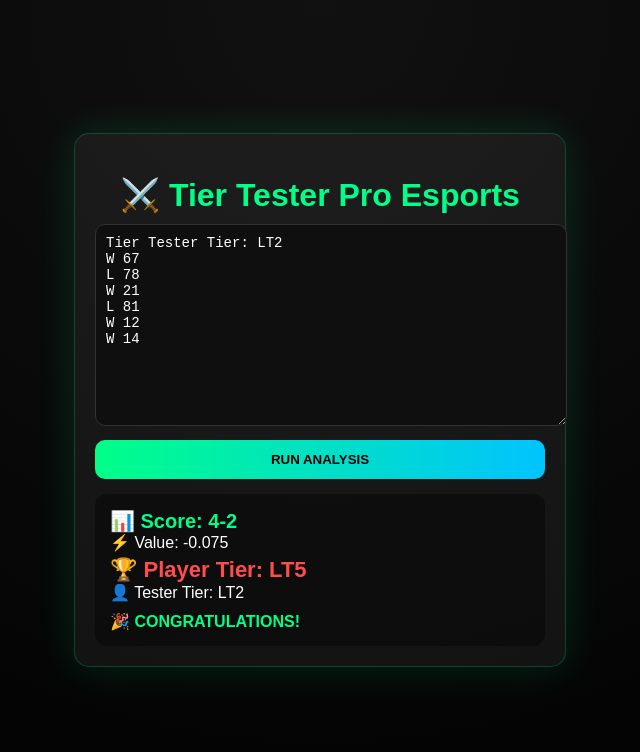
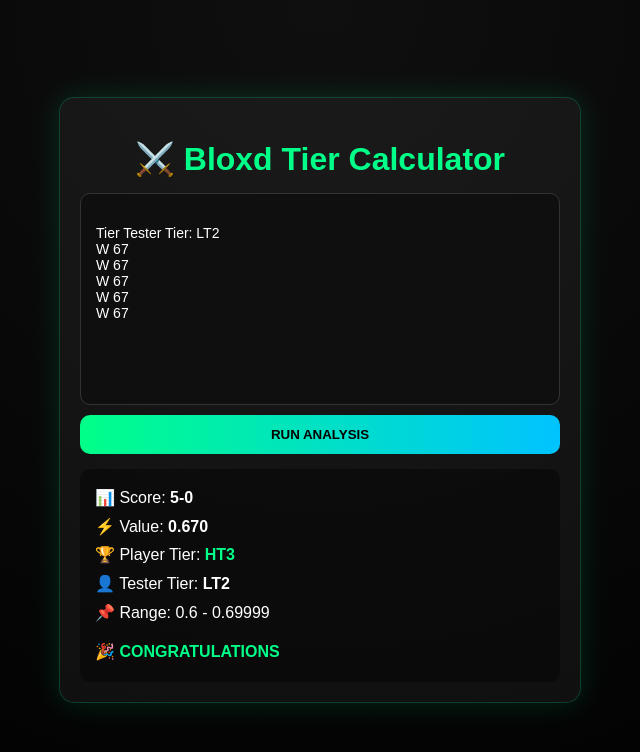
Before and after one commit to trustyv6mc-cpu/bloxd-tier-calculator, a plain HTML site: page index.html in a window 1280 px wide. Both pictures are taken after a click on the button "RUN ANALYSIS". Shown: the whole page, without its empty margins (320-960 px from the left). Drawn offline with Linux system fonts and the light colour scheme.

Commit message:
Replace Tier Tester Dashboard with Bloxd Calculator

```diff
--- a/index.html
+++ b/index.html
@@ -1,52 +1,55 @@
 <!DOCTYPE html>
 <html>
 <head>
-  <title>Tier Tester Esports Dashboard</title>
+  <title>Bloxd Tier Calculator</title>
 
   <style>
     body {
       margin: 0;
       font-family: Arial;
-      background: radial-gradient(circle at top, #111, #000);
+      background: radial-gradient(circle at top, #0f0f0f, #000);
       color: white;
       display: flex;
       justify-content: center;
       align-items: center;
       height: 100vh;
-      overflow: hidden;
     }
 
-    .card {
-      width: 450px;
-      background: rgba(255,255,255,0.06);
+    .panel {
+      width: 480px;
+      background: rgba(255,255,255,0.05);
       border: 1px solid rgba(0,255,150,0.2);
       border-radius: 15px;
       padding: 20px;
-      box-shadow: 0 0 40px rgba(0,255,150,0.15);
-      animation: fadeIn 0.6s ease;
+      box-shadow: 0 0 30px rgba(0,255,150,0.15);
+      animation: pop 0.5s ease;
     }
 
-    @keyframes fadeIn {
-      from { transform: scale(0.8); opacity: 0; }
+    @keyframes pop {
+      from { transform: scale(0.85); opacity: 0; }
       to { transform: scale(1); opacity: 1; }
     }
 
     h1 {
       text-align: center;
       color: #00ff88;
-      margin-bottom: 10px;
+      margin-bottom: 15px;
     }
 
-    textarea {
-      width: 100%;
-      height: 180px;
+    .editor {
       background: #0f0f0f;
-      color: white;
+      padding: 15px;
+      border-radius: 10px;
       border: 1px solid #333;
-      border-radius: 10px;
-      padding: 10px;
+      min-height: 180px;
+      outline: none;
+      white-space: pre-line;
       font-size: 14px;
-      outline: none;
+    }
+
+    .editor:focus {
+      border-color: #00ff88;
+      box-shadow: 0 0 10px #00ff88;
     }
 
     button {
@@ -68,26 +71,20 @@
     .result {
       margin-top: 15px;
       padding: 15px;
-      border-radius: 12px;
+      border-radius: 10px;
       background: rgba(0,0,0,0.4);
-      animation: pop 0.5s ease;
+      animation: fade 0.5s ease;
+      line-height: 1.8;
     }
 
-    @keyframes pop {
-      from { transform: translateY(20px); opacity: 0; }
-      to { transform: translateY(0); opacity: 1; }
-    }
-
-    .score {
-      font-size: 20px;
-      font-weight: bold;
-      color: #00ff88;
+    @keyframes fade {
+      from { opacity: 0; transform: translateY(10px); }
+      to { opacity: 1; transform: translateY(0); }
     }
 
     .tier {
       font-size: 22px;
       font-weight: bold;
-      margin-top: 5px;
     }
 
     .LT5 { color:#ff4d4d; }
@@ -106,58 +103,51 @@
       font-weight: bold;
       margin-top: 10px;
     }
-
   </style>
 </head>
 
 <body>
 
-<div class="card">
+<div class="panel">
 
-<h1>⚔️ Tier Tester Pro Esports</h1>
+<h1>⚔️ Bloxd Tier Calculator</h1>
 
-<textarea id="input">Tier Tester Tier: LT2
+<div class="editor" contenteditable="true" id="input">
+Tier Tester Tier: LT2
 W 67
-L 78
-W 21
-L 81
-W 12
-W 14</textarea>
+W 67
+W 67
+W 67
+W 67
+</div>
 
 <button onclick="calc()">RUN ANALYSIS</button>
 
-<div id="result"></div>
+<div class="result" id="result"></div>
 
 </div>
 
-<!-- SOUND EFFECTS -->
-<audio id="clickSound" src="https://www.soundjay.com/buttons/sounds/button-16.mp3"></audio>
-<audio id="winSound" src="https://www.soundjay.com/buttons/sounds/button-10.mp3"></audio>
+<!-- Sounds -->
+<audio id="click" src="https://www.soundjay.com/buttons/sounds/button-16.mp3"></audio>
+<audio id="win" src="https://www.soundjay.com/buttons/sounds/button-10.mp3"></audio>
 
 <script>
-function playClick() {
-  document.getElementById("clickSound").play();
-}
-
-function playWin() {
-  document.getElementById("winSound").play();
-}
-
 function calc() {
 
-    playClick();
+    document.getElementById("click").play();
 
-    let lines = document.getElementById("input").value.trim().split("\n");
+    let text = document.getElementById("input").innerText.trim().split("\n");
 
-    let testerTier = lines[0].split(":")[1].trim().toUpperCase();
+    let testerTier = text[0].split(":")[1].trim().toUpperCase();
 
     let win = 0;
     let loss = 0;
     let sum = 0;
     let count = 0;
 
-    for (let i = 1; i < lines.length; i++) {
-        let parts = lines[i].split(" ");
+    for (let i = 1; i < text.length; i++) {
+
+        let parts = text[i].trim().split(" ");
         let type = parts[0];
         let value = parseFloat(parts[1]);
 
@@ -179,33 +169,29 @@ function calc() {
     let value = avg / 100;
 
     let tier = "";
+    let range = "";
     let color = "";
 
-    if (value < 0.2) { tier="LT5"; color="LT5"; }
-    else if (value < 0.3) { tier="HT5"; color="HT5"; }
-    else if (value < 0.4) { tier="LT4"; color="LT4"; }
-    else if (value < 0.5) { tier="HT4"; color="HT4"; }
-    else if (value < 0.6) { tier="LT3"; color="LT3"; }
-    else if (value < 0.7) { tier="HT3"; color="HT3"; }
-    else if (value < 0.8) { tier="LT2"; color="LT2"; }
-    else if (value < 0.9) { tier="HT2"; color="HT2"; }
-    else if (value < 1.0) { tier="LT1"; color="LT1"; }
-    else { tier="HT1"; color="HT1"; }
+    if (value < 0.2) { tier="LT5"; range="0.1 - 0.19999"; color="LT5"; }
+    else if (value < 0.3) { tier="HT5"; range="0.2 - 0.29999"; color="HT5"; }
+    else if (value < 0.4) { tier="LT4"; range="0.3 - 0.39999"; color="LT4"; }
+    else if (value < 0.5) { tier="HT4"; range="0.4 - 0.49999"; color="HT4"; }
+    else if (value < 0.6) { tier="LT3"; range="0.5 - 0.59999"; color="LT3"; }
+    else if (value < 0.7) { tier="HT3"; range="0.6 - 0.69999"; color="HT3"; }
+    else if (value < 0.8) { tier="LT2"; range="0.7 - 0.79999"; color="LT2"; }
+    else if (value < 0.9) { tier="HT2"; range="0.8 - 0.89999"; color="HT2"; }
+    else if (value < 1.0) { tier="LT1"; range="0.9 - 0.99999"; color="LT1"; }
+    else { tier="HT1"; range="1.0+"; color="HT1"; }
 
-    playWin();
+    document.getElementById("win").play();
 
-    document.getElementById("result").innerHTML =
-    `
-    <div class="result">
-      <div class="score">📊 Score: ${scoreText}</div>
-      <div>⚡ Value: ${value.toFixed(3)}</div>
-
-      <div class="tier ${color}">🏆 Player Tier: ${tier}</div>
-
-      <div>👤 Tester Tier: ${testerTier}</div>
-
-      <div class="good">🎉 CONGRATULATIONS!</div>
-    </div>
+    document.getElementById("result").innerHTML = `
+        📊 Score: <b>${scoreText}</b><br>
+        ⚡ Value: <b>${value.toFixed(3)}</b><br>
+        🏆 Player Tier: <b class="${color}">${tier}</b><br>
+        👤 Tester Tier: <b>${testerTier}</b><br>
+        📌 Range: ${range}<br>
+        <div class="good">🎉 CONGRATULATIONS</div>
     `;
 }
 </script>
```
